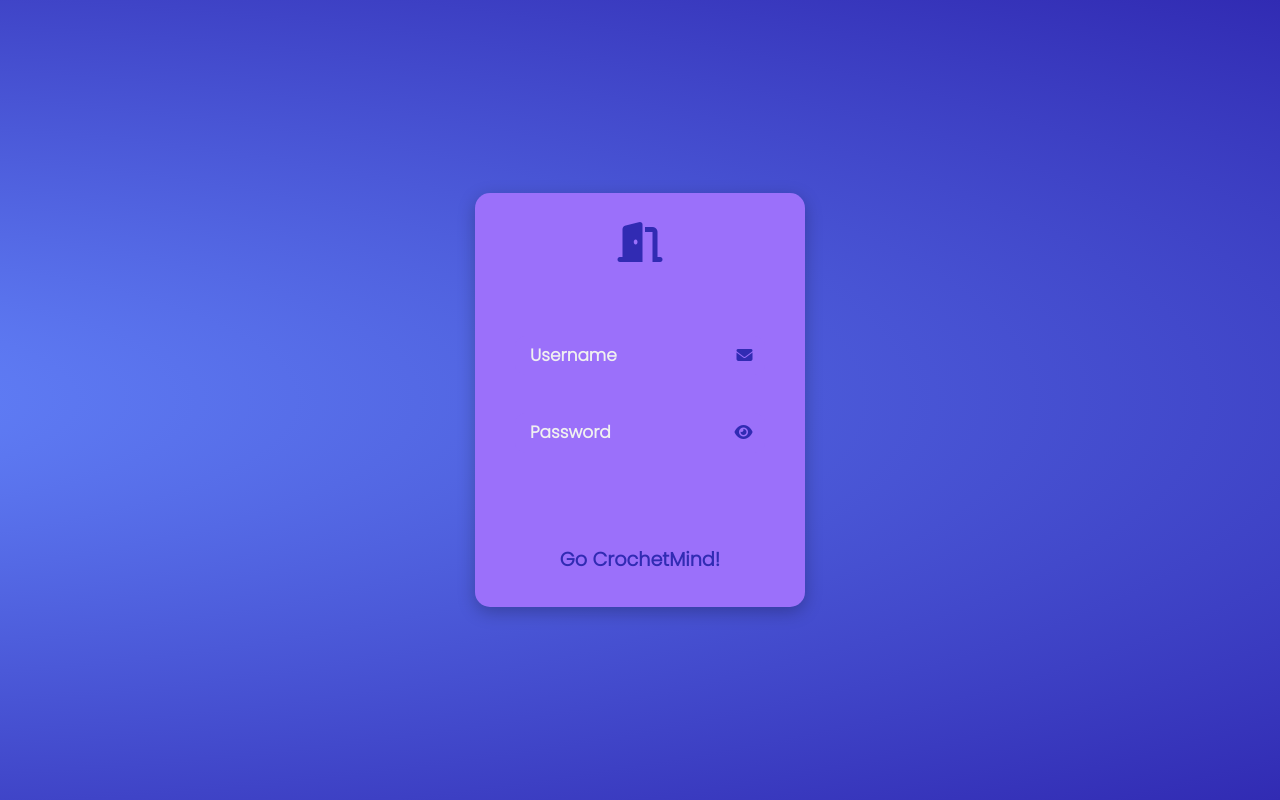
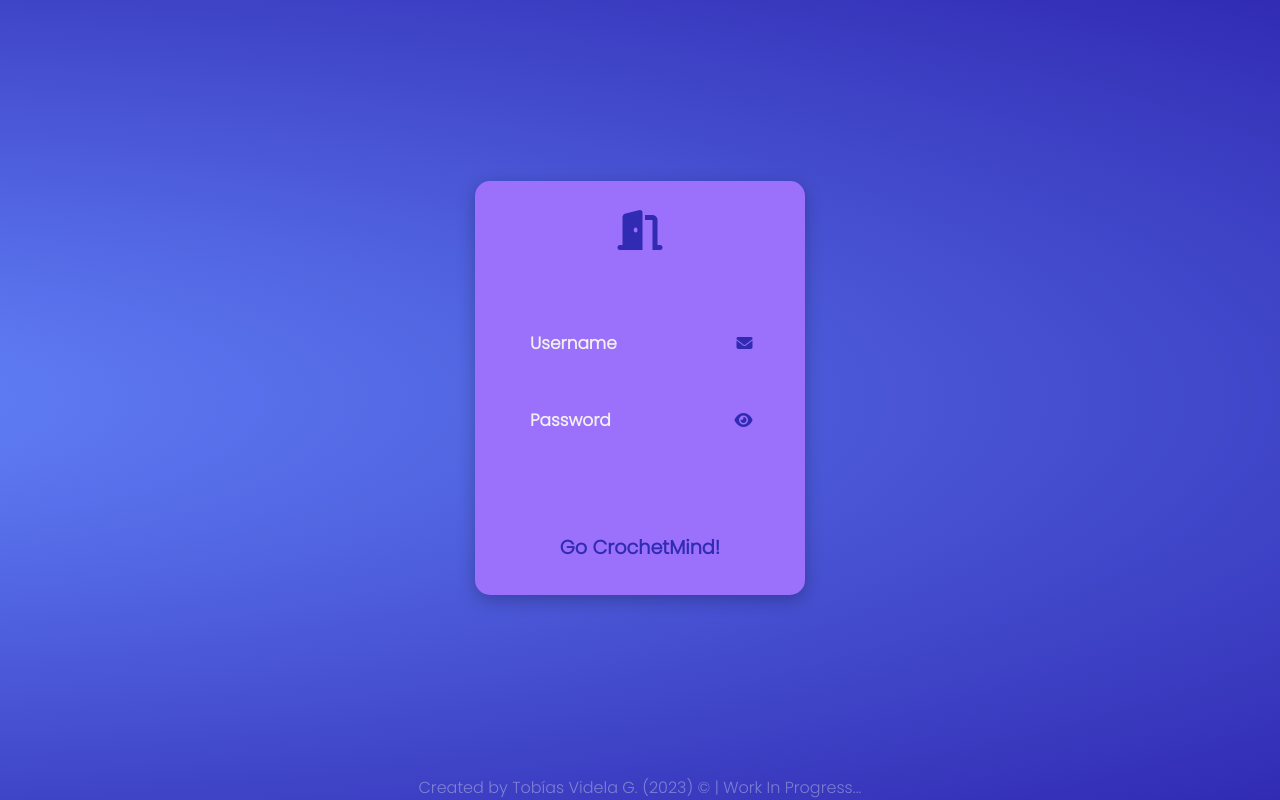
Before and after one commit to tobiasvidela/CrochetMind, a plain HTML site: page index.html in a window 1280 px wide. Drawn offline with nearby package versions, Linux system fonts and the light colour scheme.

Commit message:
Improved Styles & added credits and WIP

```diff
--- a/index.html
+++ b/index.html
@@ -36,6 +36,11 @@
         </div>
         <a class="log-btn" href="#crochetmind.html">Go CrochetMind!</a>
     </section>
+    <footer>
+        <a class="credits" href="https://github.com/R41nym1nd" target="_blank" rel="noopener noreferrer">
+            Created by Tobías Videla G. (2023) &#169 | Work In Progress...
+        </a>
+    </footer>
     <!-- SCRIPTS -->
     <script src="https://cdn.jsdelivr.net/npm/bootstrap@5.3.0-alpha1/dist/js/bootstrap.bundle.min.js"></script>
 </body>
--- a/style.css
+++ b/style.css
@@ -12,6 +12,7 @@
 .body {
     background: radial-gradient(#6587FD, #312BB3);
     display: flex;
+    flex-direction: column;
     align-items: center;
     justify-content: center;
     height: 100vh;
@@ -92,3 +93,7 @@
     background-position: 0;
     box-shadow: 0 5px 15px rgba(0, 0, 0, 0.25);
 }
+.credits {
+    color: rgba(250, 250, 250, 0.35);
+    text-decoration: none;
+}
```
